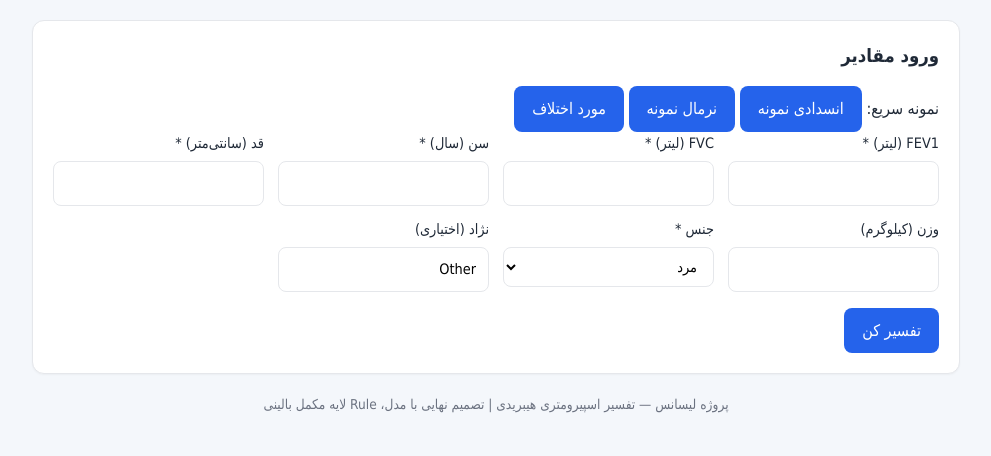
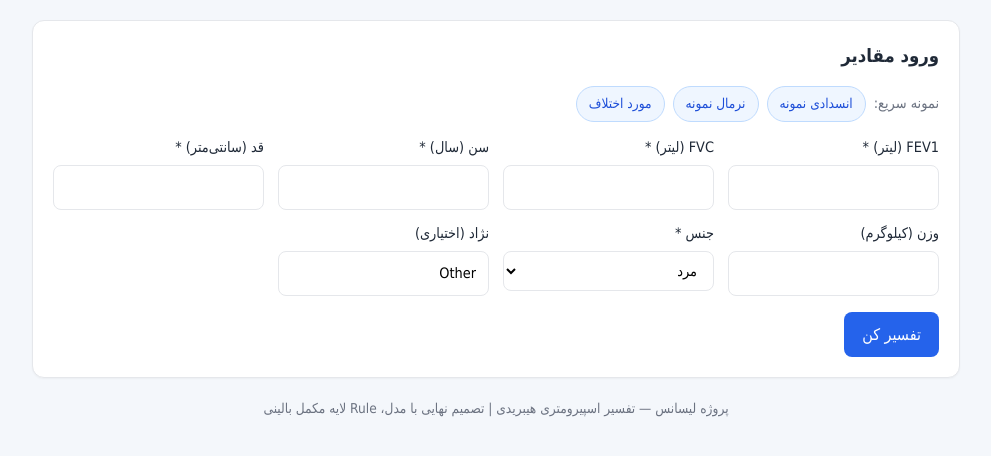
Before and after one commit to yusyn/spirometry-interpreter, a Flask app: page / in a window 1280 px wide. Shown: the part 95-551 px from the top of the page, without its empty margins (144-1135 px from the left). Run offline with Flask 3, Linux system fonts and the light colour scheme.

Commit message:
Style sample buttons and Persian pattern subtitle

```diff
--- a/app/static/style.css
+++ b/app/static/style.css
@@ -58,6 +58,33 @@ header h1 {
   font-size: 1.15rem;
 }
 
+.sample-row {
+  display: flex;
+  flex-wrap: wrap;
+  gap: 8px;
+  align-items: center;
+  margin-bottom: 14px;
+}
+
+.sample-label {
+  color: var(--muted);
+  font-size: 0.9rem;
+}
+
+.sample-btn {
+  background: #eff6ff;
+  color: var(--primary-dark);
+  border: 1px solid #bfdbfe;
+  border-radius: 999px;
+  padding: 6px 12px;
+  cursor: pointer;
+  font-size: 0.85rem;
+}
+
+.sample-btn:hover {
+  background: #dbeafe;
+}
+
 .form-grid {
   display: grid;
   grid-template-columns: repeat(auto-fit, minmax(180px, 1fr));
@@ -98,7 +125,7 @@ select:focus {
   margin-top: 4px;
 }
 
-button {
+button[type="submit"] {
   background: var(--primary);
   color: #fff;
   border: none;
@@ -107,7 +134,7 @@ button {
   cursor: pointer;
 }
 
-button:hover {
+button[type="submit"]:hover {
   background: var(--primary-dark);
 }
 
@@ -149,6 +176,12 @@ button:hover {
   font-size: 1.5rem;
   font-weight: 700;
   margin-bottom: 4px;
+}
+
+.final-pattern .en {
+  font-size: 0.95rem;
+  color: var(--muted);
+  font-weight: 500;
 }
 
 .meta {
```
